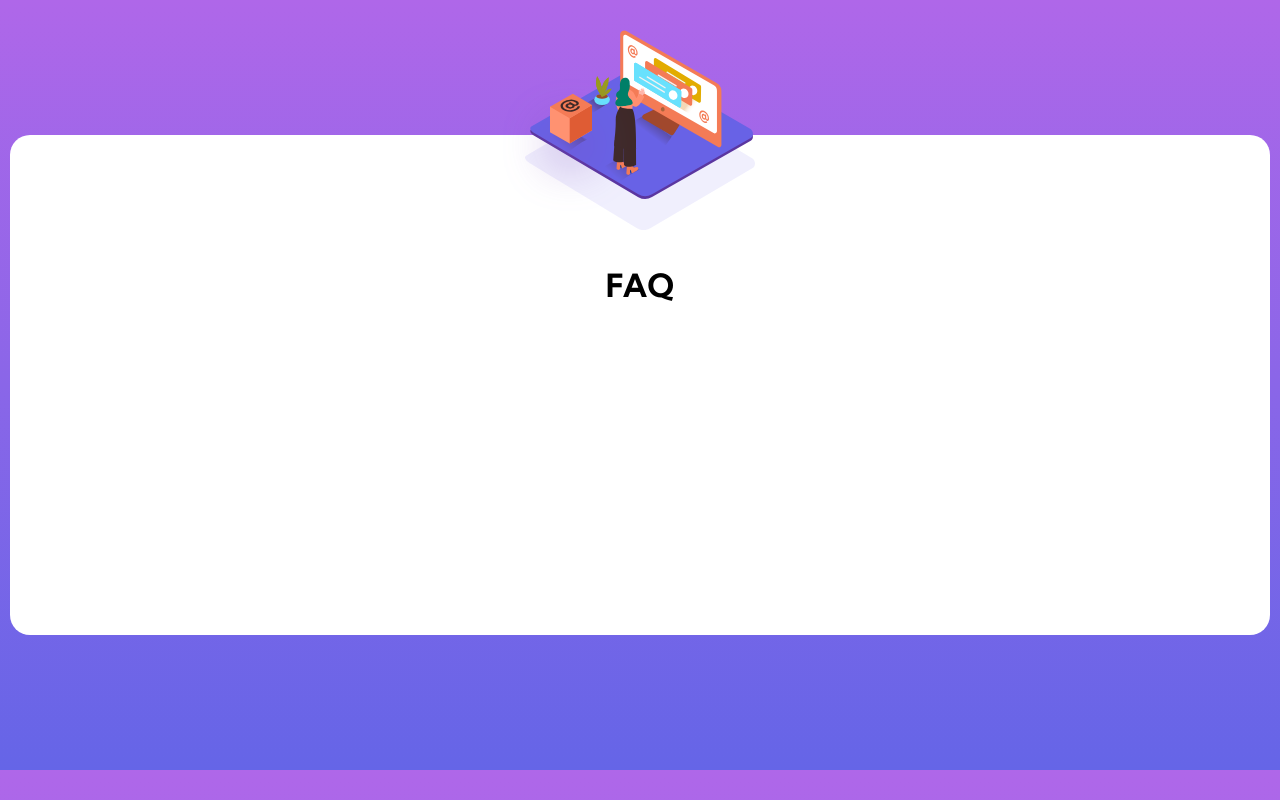
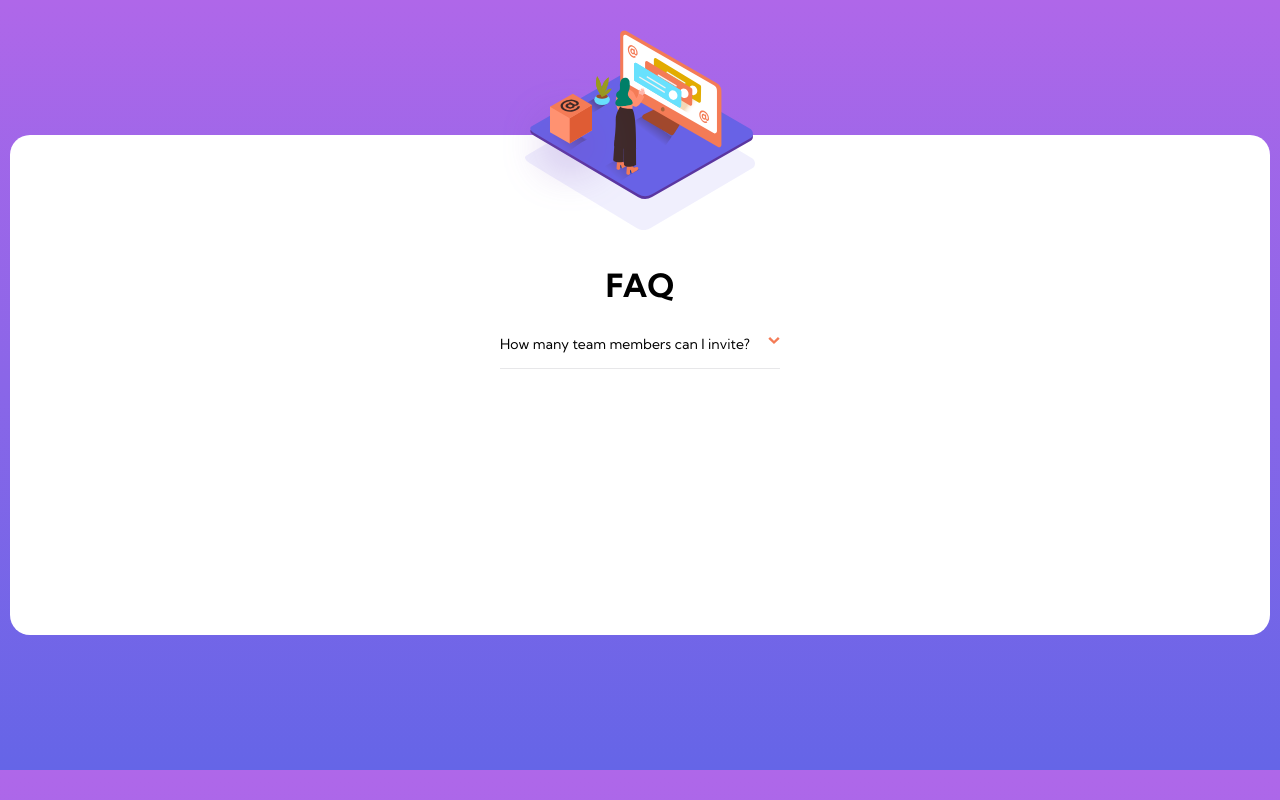
Before and after one commit to isaacgalvan10/faq-accordion-card, a plain HTML site: page index.html in a window 1280 px wide. Drawn offline with Linux system fonts and the light colour scheme.

Commit message:
adding content and content styles

```diff
--- a/index.html
+++ b/index.html
@@ -16,6 +16,16 @@
       <picture class="mobile-bg"></picture>
       <div class="content">
         <h1>FAQ</h1>
+        <div class="accordion">
+          <div class="question">
+            <div class="q-a">
+              <p>How many team members can I invite?</p>
+              <p class="toggle">You can invite up to 2 additional users on the Free plan. There is no limit on
+              team members for the Premium plan.</p>
+            </div>
+            <picture class="downArrow"></picture>
+          </div>
+        </div>
       </div>
     </div>
   </div>
--- a/style.scss
+++ b/style.scss
@@ -1,7 +1,6 @@
 
-body {
+html {
   background-image: linear-gradient( hsl(273, 75%, 66%), hsl(240, 73%, 65%));
-  height: 100%;
   font-family: 'Kumbh Sans', sans-serif;
 }
 
@@ -44,5 +43,44 @@ body {
       position: absolute;
       z-index: 1;
     }
+
+    .content {
+      h1 {
+        text-align: center;
+        margin-bottom: 30px;
+      }
+
+      .accordion {
+        min-width: 300px;
+        padding: 0 10px;
+
+        .question {
+          display: flex;
+          justify-content: space-between;
+          padding-bottom: 15px;
+          border-bottom: solid 1px hsl(240, 5%, 91%);
+
+          .q-a {
+            font-size: 14px;
+
+            .toggle {
+              color: hsl(240, 6%, 50%);
+              margin-top: 15px;
+              display: none;
+            }
+          }
+
+          .downArrow {
+            background-image: url('./images/icon-arrow-down.svg');
+            background-repeat: no-repeat;
+            background-size: contain;
+            height: 10px;
+            width: 12px;
+            position: relative;
+            top: 2px;
+          }
+        }
+      }
+    }
   }
 }
```
Also changed, not shown: style.css, 1 other file.
